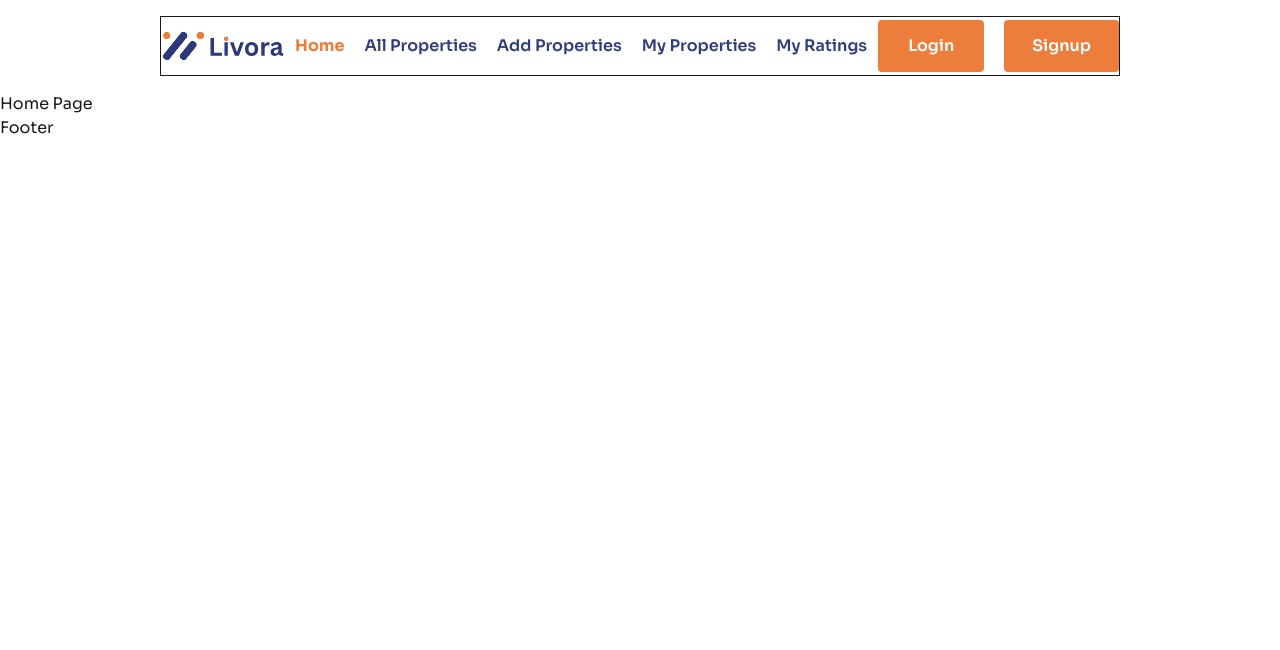
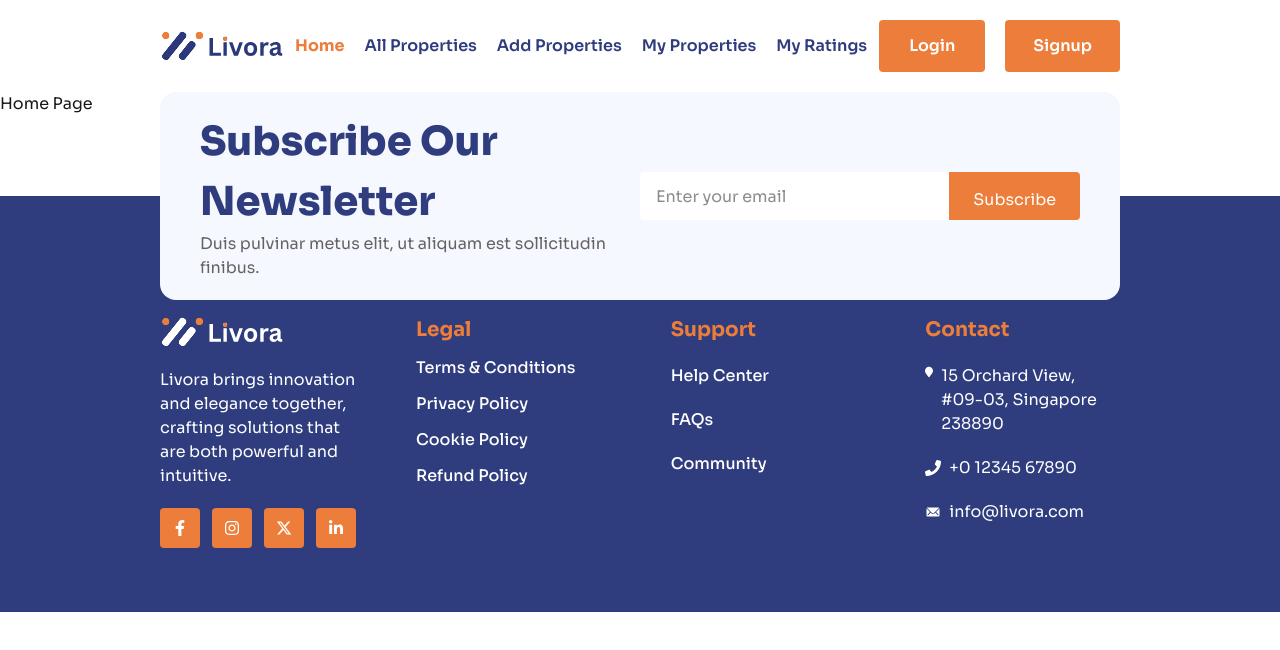
Before and after one commit to chowdhoury/livora-client, a React (Vite) app: page / in a window 1280 px wide. Shown: the top 650 px of the page. Built offline with nearby package versions, Linux system fonts and the light colour scheme.

Commit message:
Footer section complete

```diff
--- /dev/null
+++ b/src/Components/Footer/Footer.jsx
@@ -0,0 +1,109 @@
+import {
+  FaFacebookF,
+  FaInstagram,
+  FaLinkedinIn,
+  FaMapMarker,
+  FaPhone,
+} from "react-icons/fa";
+import { FaXTwitter } from "react-icons/fa6";
+import { IoIosMail } from "react-icons/io";
+import logo from "../../assets/logo-white.svg";
+
+const Footer = () => {
+  return (
+    <div className="bg-primary relative mt-20">
+      <div className="flex bg-base-200 w-9/12 mx-auto px-10 py-5 rounded-2xl items-center absolute left-1/2  -translate-x-1/2 -translate-y-1/2">
+        <div className="flex-1">
+          <h1 className="font-black text-primary text-[40px]">
+            Subscribe Our Newsletter
+          </h1>
+          <p className="text-secondary-content">
+            Duis pulvinar metus elit, ut aliquam est sollicitudin finibus.
+          </p>
+        </div>
+        <div className="flex-1 flex">
+          <input
+            className="bg-white w-full px-4 py-4 h-12 rounded-l-sm focus:outline-none"
+            type="email"
+            name=""
+            id=""
+            placeholder="Enter your email"
+          />
+          <button className="bg-secondary text-white px-6 py-4 h-12 rounded-r-sm hover:bg-primary duration-400">
+            Subscribe
+          </button>
+        </div>
+      </div>
+      <div className="flex w-9/12 mx-auto justify-between pt-30 pb-16 gap-15 text-white">
+        <div className="flex-1 flex flex-col gap-5">
+          <figure>
+            <img src={logo} className="h-8" alt="" />
+          </figure>
+          <p>
+            Livora brings innovation and elegance together, crafting solutions
+            that are both powerful and intuitive.
+          </p>
+          <div className="flex gap-3">
+            <span className="bg-secondary p-3 text-white hover:bg-white hover:text-primary cursor-pointer rounded-sm">
+              <FaFacebookF />
+            </span>
+            <span className="bg-secondary p-3 text-white hover:bg-white hover:text-primary cursor-pointer rounded-sm">
+              <FaInstagram />
+            </span>
+            <span className="bg-secondary p-3 text-white hover:bg-white hover:text-primary cursor-pointer rounded-sm">
+              <FaXTwitter />
+            </span>
+            <span className="bg-secondary p-3 text-white hover:bg-white hover:text-primary cursor-pointer rounded-sm">
+              <FaLinkedinIn />
+            </span>
+          </div>
+        </div>
+
+        <div className="flex-1 flex flex-col gap-3">
+          <h2 className="text-secondary font-bold text-xl">Legal</h2>
+          <a className="hover:text-secondary font-medium duration-400" href="">
+            Terms & Conditions
+          </a>
+          <a className="hover:text-secondary font-medium duration-400" href="">
+            Privacy Policy
+          </a>
+          <a className="hover:text-secondary font-medium duration-400" href="">
+            Cookie Policy
+          </a>
+          <a className="hover:text-secondary font-medium duration-400" href="">
+            Refund Policy
+          </a>
+        </div>
+        <div className="flex-1 flex flex-col gap-5">
+          <h2 className="text-secondary font-bold text-xl">Support</h2>
+          <a className="hover:text-secondary font-medium duration-400" href="">
+            Help Center
+          </a>
+          <a className="hover:text-secondary font-medium duration-400" href="">
+            FAQs
+          </a>
+          <a className="hover:text-secondary font-medium duration-400" href="">
+            Community
+          </a>
+        </div>
+        <div className="flex-1 flex flex-col gap-5">
+          <h2 className="text-secondary font-bold text-xl">Contact</h2>
+          <span className="flex items-start gap-2 ">
+            <FaMapMarker />
+            <span>15 Orchard View, #09-03, Singapore 238890</span>
+          </span>
+          <span className="flex items-center gap-2 ">
+            <FaPhone />
+            <span>+0 12345 67890</span>
+          </span>
+          <span className="flex items-center gap-2 ">
+            <IoIosMail />
+            <span>info@livora.com</span>
+          </span>
+        </div>
+      </div>
+    </div>
+  );
+};
+
+export default Footer;
--- a/src/Components/NavBar/NavBar.jsx
+++ b/src/Components/NavBar/NavBar.jsx
@@ -12,9 +12,9 @@ const NavBar = () => {
     }
   };
 
-  const toggleDropdown = () => {
-    setIsDropdownOpen(!isDropdownOpen);
-  };
+  // const toggleDropdown = () => {
+  //   setIsDropdownOpen(!isDropdownOpen);
+  // };
 
   useEffect(() => {
     const handleClickOutside = (event) => {
@@ -76,12 +76,6 @@ const NavBar = () => {
           My Ratings
         </NavLink>
       </li>
-      {/* <li>
-        <NavLink className={"hover:text-secondary duration-400"} to="/authentication/login">Login</NavLink>
-      </li>
-      <li>
-        <NavLink className={"hover:text-secondary duration-400"} to="/authentication/register">Signup</NavLink>
-      </li> */}
     </>
   );
   return (
@@ -89,7 +83,7 @@ const NavBar = () => {
       <input id="my-drawer-5" type="checkbox" className="drawer-toggle" />
       <div className="drawer-content">
         {/* Navbar content */}
-        <div className="flex justify-between items-center py-4 lg:w-9/12 w-full pr-5 pl-2 md:px-5 lg:px-0 mx-auto h-[60px] border my-4">
+        <div className="flex justify-between items-center py-4 lg:w-9/12 w-full pr-5 pl-2 md:px-5 lg:px-0 mx-auto h-[60px] my-4">
           <div className="flex gap-2">
             {/* Hamburger menu - only visible on small screens */}
             <label
--- a/src/Layout/MainLayout/MainLayout.jsx
+++ b/src/Layout/MainLayout/MainLayout.jsx
@@ -1,6 +1,7 @@
 import React from 'react';
 import { Outlet } from 'react-router';
 import NavBar from '../../Components/NavBar/NavBar';
+import Footer from '../../Components/Footer/Footer';
 
 const MainLayout = () => {
     return (
@@ -11,7 +12,9 @@ const MainLayout = () => {
             <main>
                 <Outlet />
             </main>
-            <footer>Footer</footer>
+            <footer>
+                <Footer></Footer>
+            </footer>
         </div>
     );
 };
--- a/src/Routes/PrivateRouter.jsx/PrivateRouter.jsx
+++ b/src/Routes/PrivateRouter.jsx/PrivateRouter.jsx
@@ -0,0 +1,7 @@
+import React from 'react';
+
+const PrivateRouter = ({children}) => {
+    return {children};
+};
+
+export default PrivateRouter;
--- a/src/index.css
+++ b/src/index.css
@@ -9,7 +9,8 @@
   default: true;
   --color-primary: #2F3D7E;
   --color-secondary: #ED7D3A;
-  --color-base-200: #F5F5F5;
+  --color-secondary-content: #646262;
+  --color-base-200: #F6F8FF;
   --color-base-300: #EAE6E0;
   --color-accent: #666666;
 }
```
Also changed, not shown: src/assets/logo-white.svg (added).
